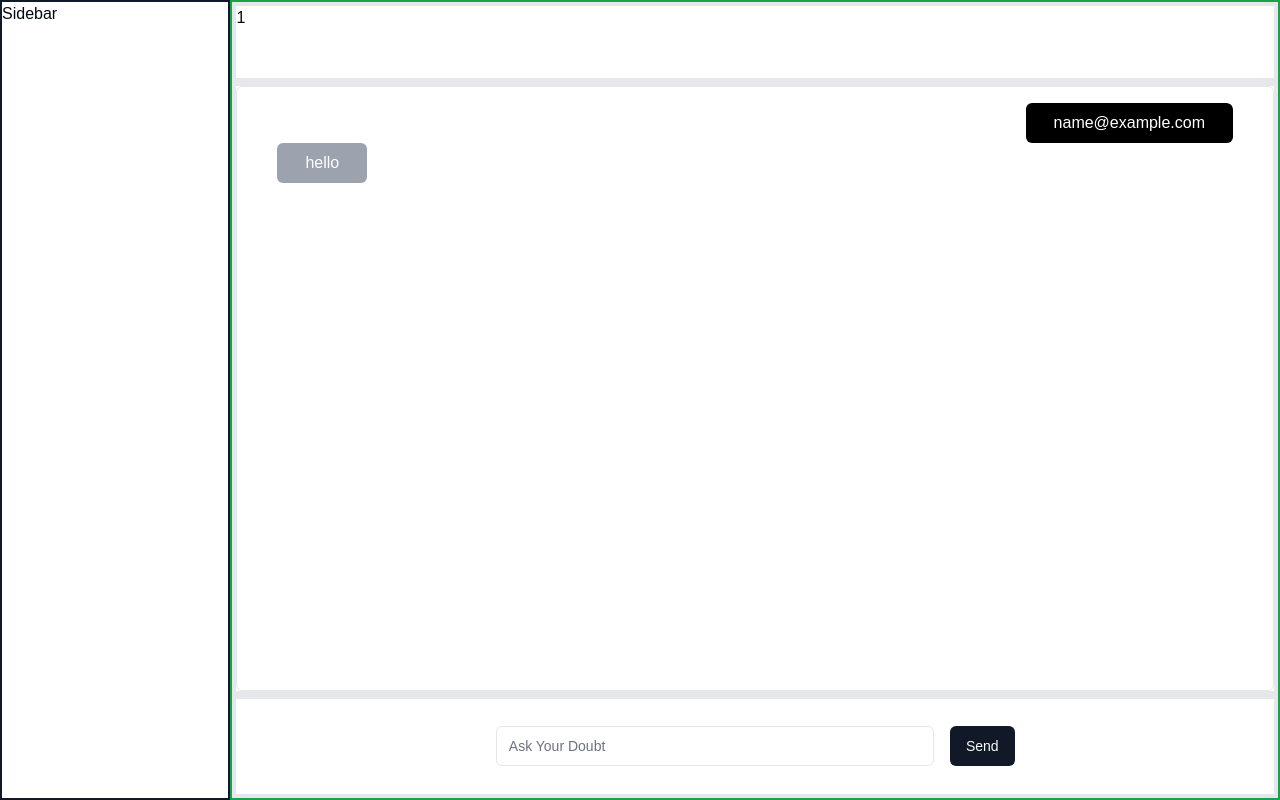
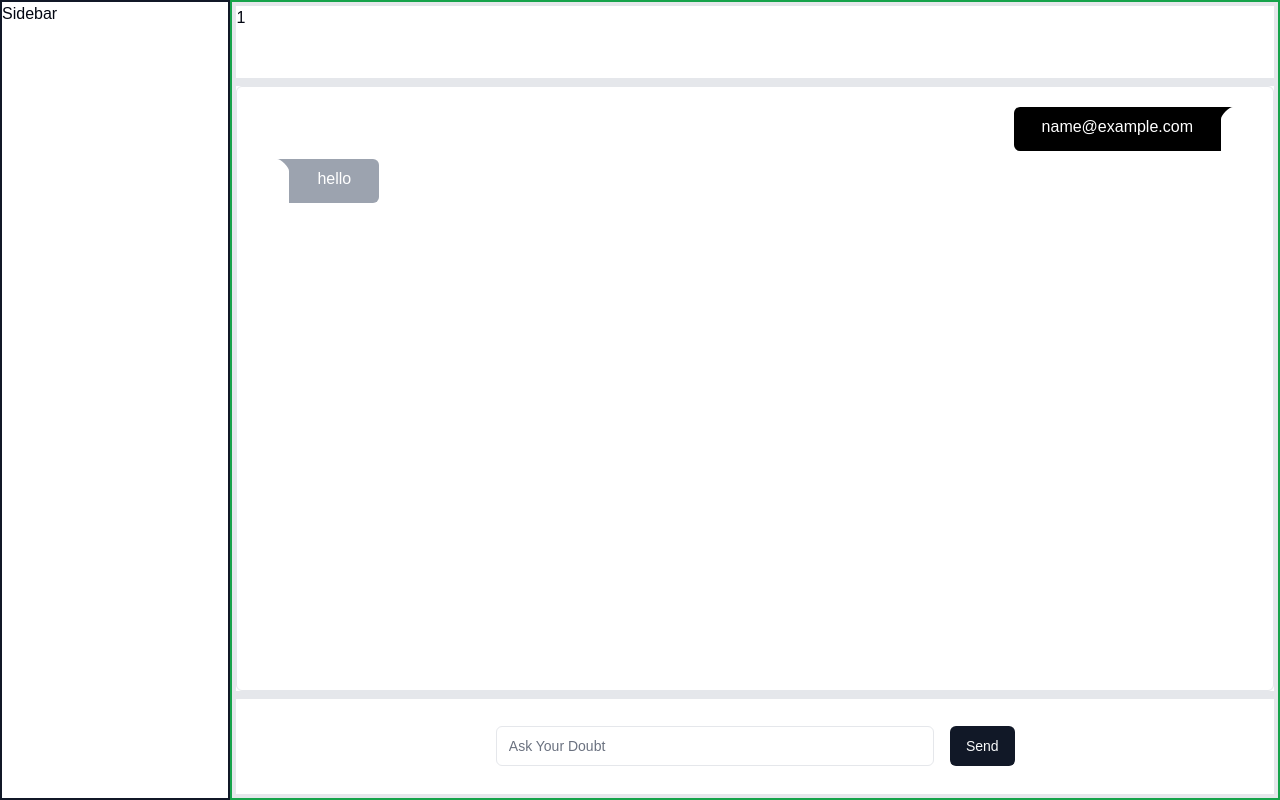
Before and after one commit to Khushil-21/Edith...Your-AI-Companion, a Next.js app: page / in a window 1280 px wide. Both pictures are taken after typing "name@example.com" into the empty fields and a click on the button "Send". Built offline with nearby package versions, Linux system fonts and the light colour scheme.

Commit message:
chat bubble

```diff
--- a/package.json
+++ b/package.json
@@ -23,6 +23,7 @@
   },
   "devDependencies": {
     "autoprefixer": "^10.4.17",
+    "daisyui": "^4.7.2",
     "eslint": "^8",
     "eslint-config-next": "14.1.0",
     "postcss": "^8.4.35",
--- a/src/app/globals.css
+++ b/src/app/globals.css
@@ -1,11 +1,27 @@
 @tailwind base;
 @tailwind components;
 @tailwind utilities;
- *{
+* {
 	margin: 0;
 	padding: 0;
 	box-sizing: border-box;
-  font-family: 'Poppins', sans-serif;
+	font-family: "Poppins", sans-serif;
+}
+
+
+
+/* Add this to your CSS, either in a separate file or within a style tag */
+.chat-bubble::before {
+	position: absolute;
+	top: 0px;
+	height: 0.75rem /* 12px */;
+	width: 0.75rem /* 12px */;
+	background-color: inherit;
+	content: "";
+	mask-size: cover;
+	mask-repeat: repeat;
+	mask-position: top;
+	rotate: 180deg x;
 }
 @layer base {
 	:root {
--- a/src/components/ChatSection.jsx
+++ b/src/components/ChatSection.jsx
@@ -55,14 +55,34 @@ export default function ChatSection() {
 					{conversation.map((value) => {
 						return (
 							<div key={""} className="flex flex-col gap-2">
-								<div
+								{/* <div
 									className={`w-full flex items-center ${
 										value.Role === "User" ? " justify-end " : " justify-start "
 									}`}
 								>
-									<div className={`px-7 py-2 rounded-md ${
-										value.Role === "User" ? " bg-black text-white " : " bg-gray-400 text-white "
-									}`}>
+									<div
+										className={`px-7 py-2 rounded-md ${
+											value.Role === "User"
+												? " bg-black text-white "
+												: " bg-gray-400 text-white "
+										}`}
+									>
+										{value.Message}
+									</div>
+								</div> */}
+
+								<div
+									className={`chat rounded-md  ${
+										value.Role === "User" ? " chat-end " : " chat-start "
+									}`}
+								>
+									<div
+										className={`chat-bubble px-7 py-2 rounded-md ${
+											value.Role === "User"
+												? " bg-black text-white rounded-tr-none "
+												: " bg-gray-400 text-white rounded-tl-none"
+										}`}
+									>
 										{value.Message}
 									</div>
 								</div>
--- a/tailwind.config.js
+++ b/tailwind.config.js
@@ -74,4 +74,5 @@ module.exports = {
     },
   },
   plugins: [require("tailwindcss-animate")],
+  plugins: [require("daisyui")],
 }
```
Also changed, not shown: 1 other file (tests, documents, lock files or other folders). Lines whose indentation alone changed are shown as unchanged.
